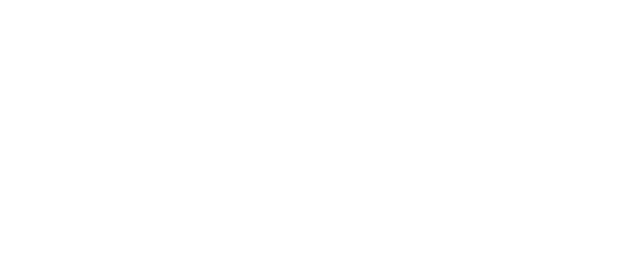
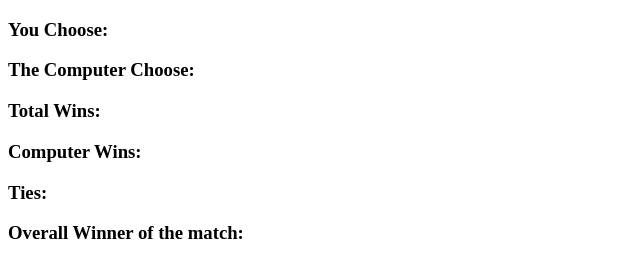
Before and after one commit to Laethaka/rockpaperscissors, a plain HTML site: page index.html in a window 1280 px wide. Shown: the whole page, without its empty margins (0-640 px from the left). Drawn offline with Linux system fonts and the light colour scheme.

Commit message:
all h elements

```diff
--- a/index.html
+++ b/index.html
@@ -8,6 +8,29 @@
 </head>
 
 <body>
+
+<h3>You Choose:</h3>
+
+<h3>The Computer Choose:</h3>
+
+<h3>Total Wins:</h3>
+
+<h3>Computer Wins:</h3>
+
+<h3>Ties:</h3>
+
+<h3>Overall Winner of the match: </h3>
+
+
+
+
+
+
+
+
+
+
+
 
   <div id="game">
 
```
